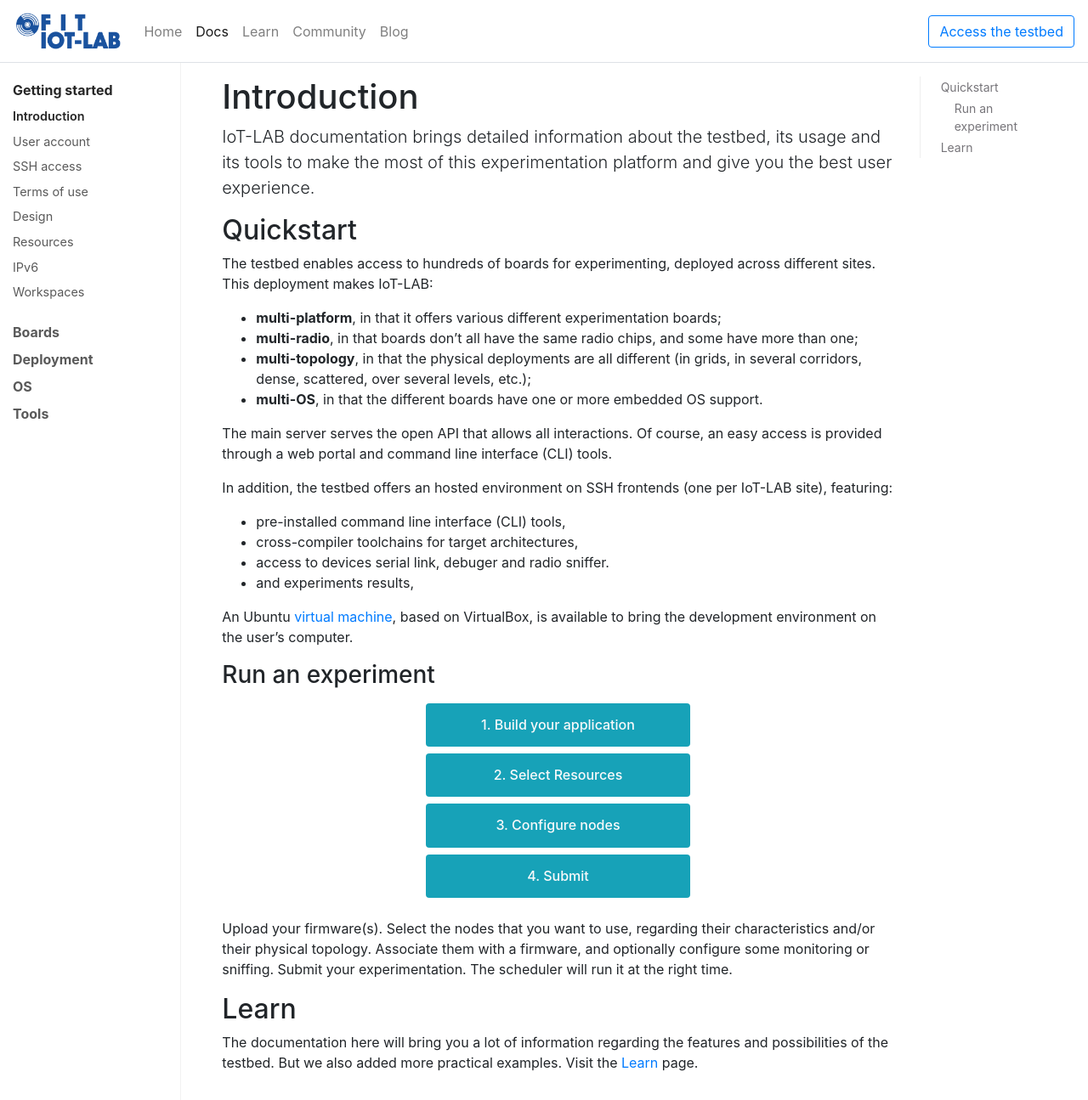
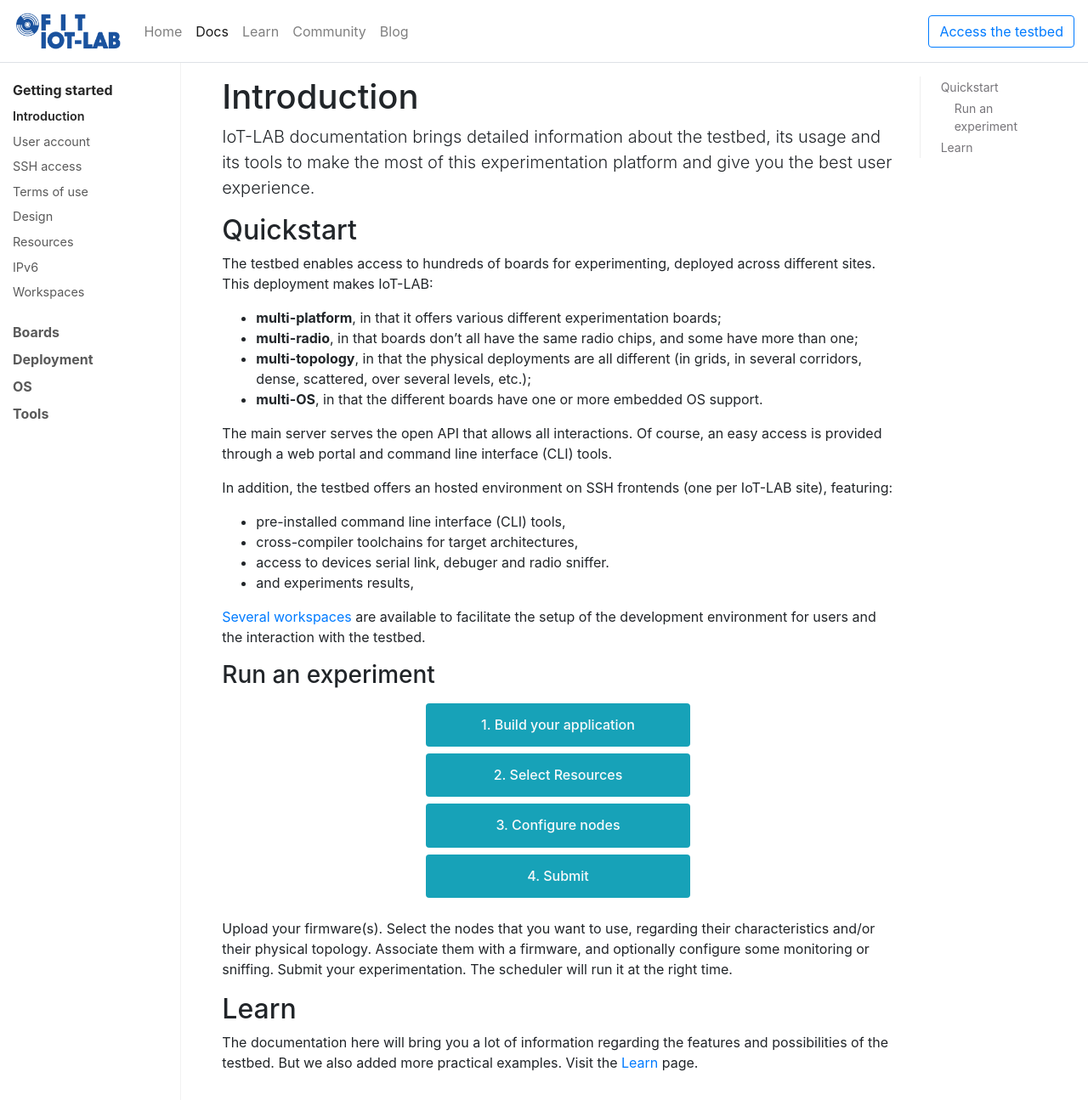
Before and after one commit to iot-lab/iot-lab.github.io, a Jekyll site: the page built from docs/getting-started/introduction.md, in a window 1280 px wide and 1295 px high. Shown: the whole window at 85% size. Built offline with Jekyll 4.4.1, drawn with Linux system fonts in a browser that asks for light colours; nearby versions of some CDN libraries.

Commit message:
docs/getting-started: fix broken link to virtual-machine

```diff
--- a/docs/getting-started/introduction.md
+++ b/docs/getting-started/introduction.md
@@ -21,7 +21,8 @@
 - access to devices serial link, debuger and radio sniffer.
 - and experiments results,
 
-An Ubuntu [virtual machine]({% link docs/getting-started/virtual-machine.md %}), based on VirtualBox, is available to bring the development environment on the user's computer.
+[Several workspaces]({% link docs/getting-started/workspaces.md %}) are available to facilitate the setup of the
+development environment for users and the interaction with the testbed.
 
 ### Run an experiment
 
```
